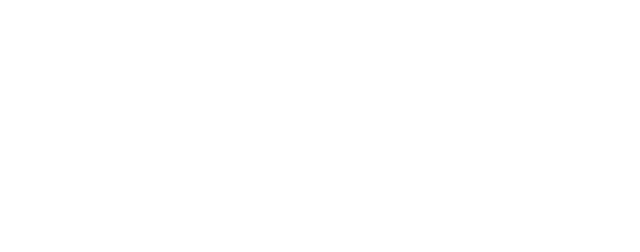
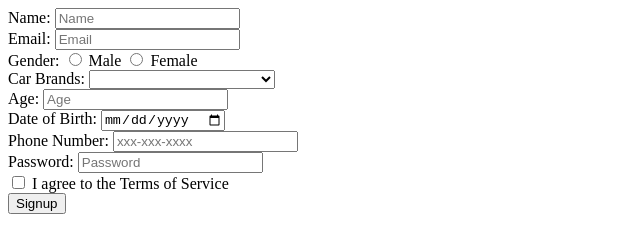
Before and after one commit to acciojob/signup-form-car-koudee, a website: page main.html in a window 1280 px wide. Shown: the whole page, without its empty margins (0-640 px from the left). Drawn offline with Linux system fonts and the light colour scheme.

Commit message:
created a submission

```diff
--- a/main.html
+++ b/main.html
@@ -7,7 +7,73 @@
 </head>
 
 <body>
-	<!-- the entire body must be written by student -->
+	<form action="/signup" method="post">
+
+    <!-- Name Field -->
+    <label for="name">Name:</label>
+    <input type="text" id="name" name="name" placeholder="Name" required>
+
+    <br>
+
+    <!-- Email Field -->
+    <label for="email">Email:</label>
+    <input type="email" id="email" name="email" placeholder="Email" required>
+
+    <br>
+
+    <!-- Gender Field -->
+    <label>Gender:</label>
+    <input type="radio" id="gender_m" name="gender" required>
+    <label for="gender_m">Male</label>
+    <input type="radio" id="gender_f" name="gender" required>
+    <label for="gender_f">Female</label>
+
+    <br>
+
+    <!-- Car Brands Field -->
+    <label for="cars">Car Brands:</label>
+    <select id="cars" name="cars" required>
+        <option value="" disabled>--Please choose an option--</option>
+        <!-- Add more options if needed -->
+    </select>
+
+    <br>
+
+    <!-- Age Field -->
+    <label for="age">Age:</label>
+    <input type="number" id="age" name="age" placeholder="Age" required>
+
+    <br>
+
+    <!-- DOB Field -->
+    <label for="dob">Date of Birth:</label>
+    <input type="date" id="dob" name="dob" required>
+
+    <br>
+
+    <!-- Phone Number Field -->
+    <label for="tel">Phone Number:</label>
+    <input type="tel" id="tel" name="tel" pattern="[0-9]{3}-[0-9]{3}-[0-9]{4}" placeholder="xxx-xxx-xxxx">
+
+    <br>
+
+    <!-- Password Field -->
+    <label for="password">Password:</label>
+    <input type="password" id="password" name="password" placeholder="Password" required>
+
+    <br>
+
+    <!-- Terms of Service Checkbox -->
+    <input type="checkbox" id="tos" name="tos" required>
+    <label for="tos">I agree to the Terms of Service</label>
+
+    <br>
+
+    <!-- Submit Button -->
+    <button type="submit">Signup</button>
+
+</form>
+
     <script type="text/javascript" src="./script.js">
 </script>
 
```
